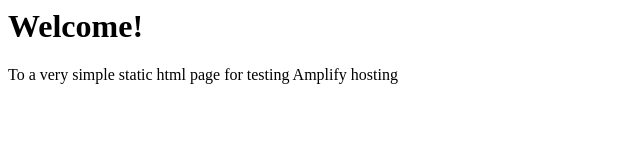
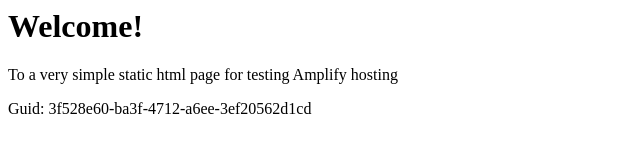
Before and after one commit to aws-aemilia-arn/Github-PR-Commit-Integration-Test-DoNotTouch-Gith-P5X5MO5I-v1-prod-eu-north-1, a website: page src/index.html in a window 1280 px wide. Shown: the whole page, without its empty margins (0-640 px from the left). Drawn offline with Linux system fonts and the light colour scheme.

Commit message:
commit from integ tests

```diff
--- a/src/index.html
+++ b/src/index.html
@@ -1,3 +1,5 @@
+
+
 <html lang="en">
 
 <head>
@@ -10,6 +12,6 @@
 <body>
     <h1>Welcome!</h1>
     <p>To a very simple static html page for testing Amplify hosting</p>
-</body>
+    <p>Guid: 3f528e60-ba3f-4712-a6ee-3ef20562d1cd</p></body>
 
 </html>
```
